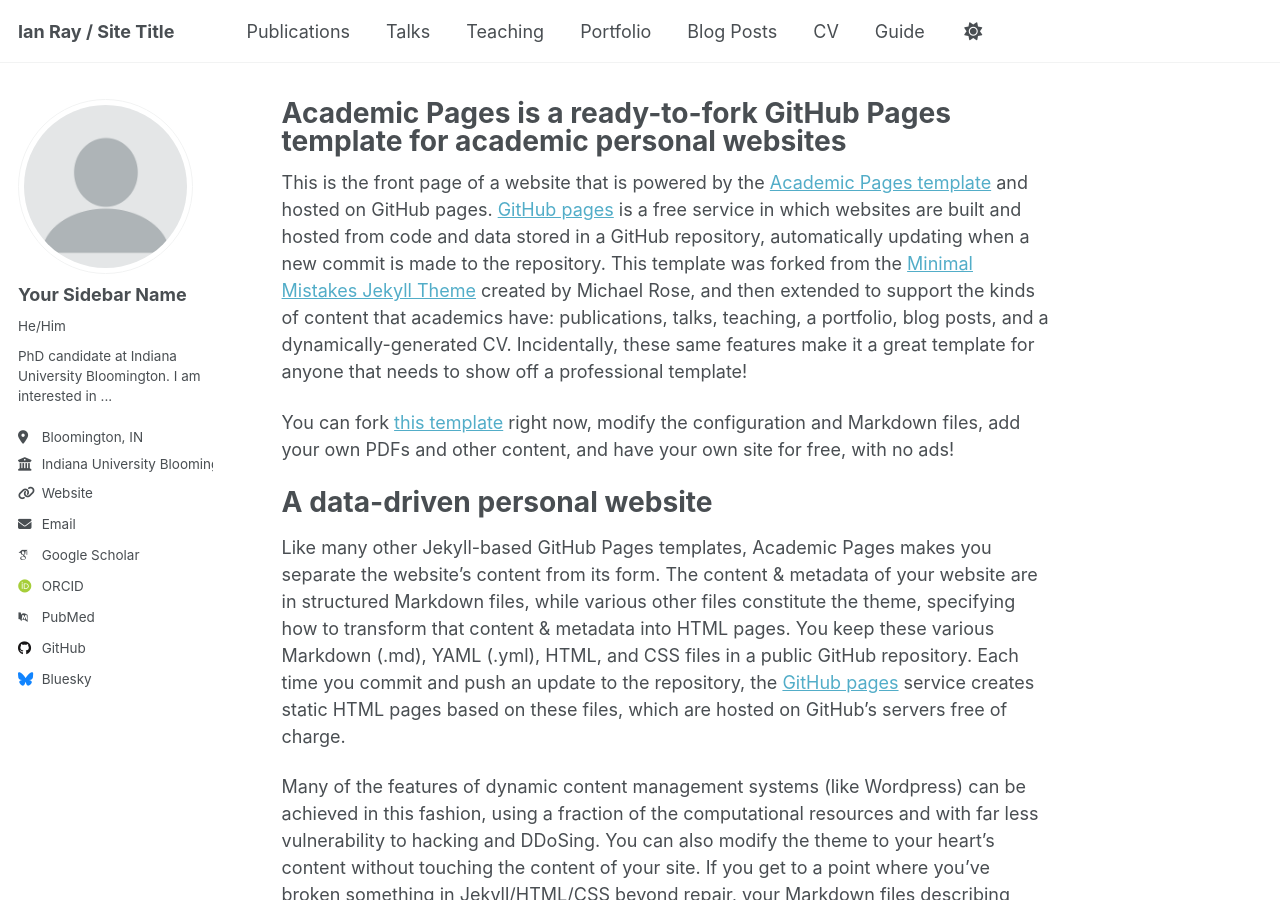
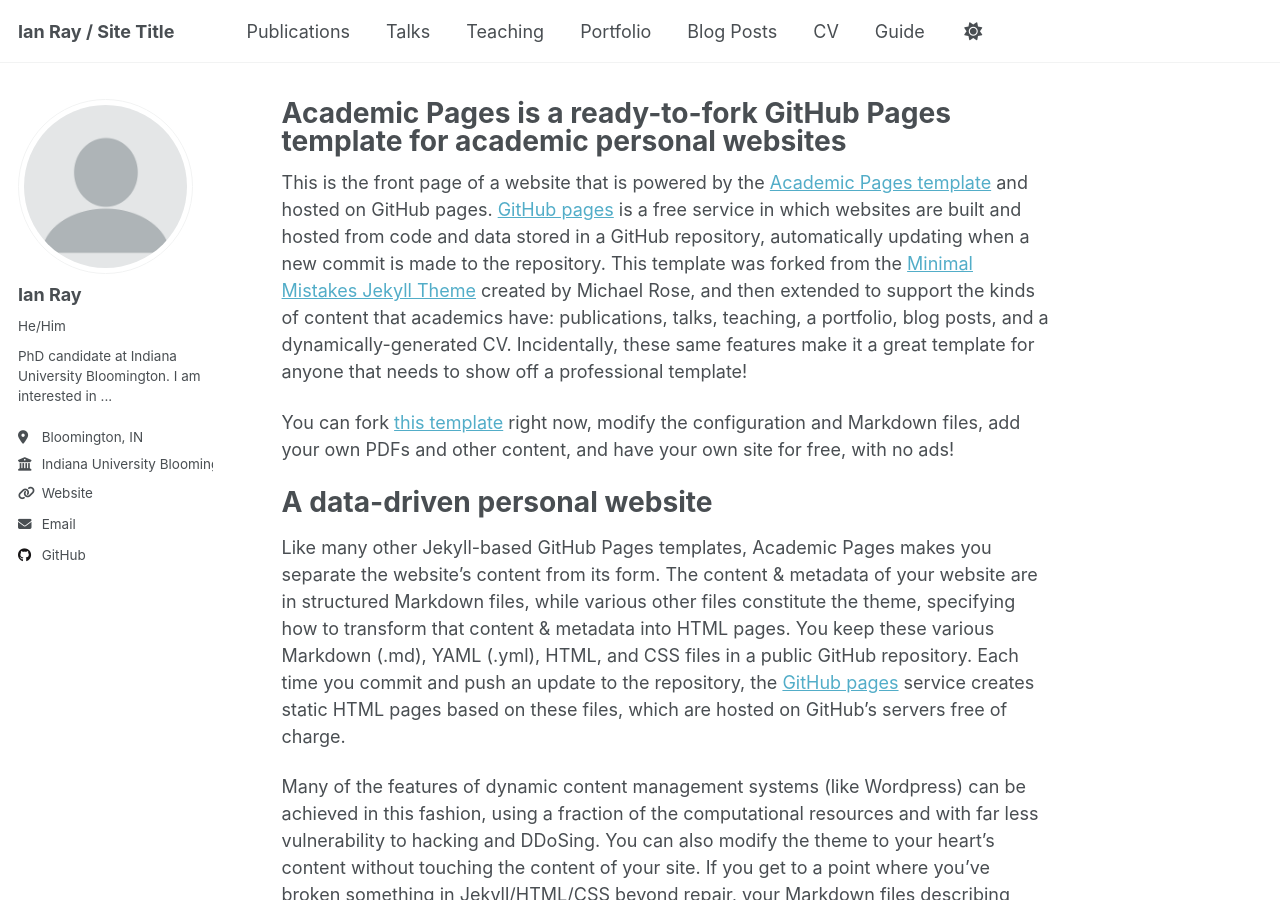
Before and after one commit to IanRay11/IanRay11.github.io, a Jekyll site: the page built from _pages/about.md, in a window 1280 px wide and 900 px high. Built offline with Jekyll 4.4.1, drawn with Linux system fonts in a browser that asks for light colours; some web fonts are replaced; a script that is not in the unit is left out; part of the change alters nothing that is shown.

Commit message:
Update _config.yml

```diff
--- a/_config.yml
+++ b/_config.yml
@@ -22,7 +22,7 @@ repository               : "IanRay11.github.io"
 author:
   # Biographic information
   avatar           : "profile.png"
-  name             : "Your Sidebar Name"
+  name             : "Ian Ray"
   pronouns         : "He/Him"
   bio              : "PhD candidate at Indiana University Bloomington. I am interested in ..."
   location         : "Bloomington, IN"
@@ -33,12 +33,12 @@ author:
   # Academic websites
   academia         : # URL
   arxiv            : # URL - Update with the correct link to your profile
-  googlescholar    : "https://scholar.google.com/citations?user=PS_CX0AAAAAJ"
+  googlescholar    : # URL
   inspire-hep      : # URL
   impactstory      : # URL
-  orcid            : "http://orcid.org/yourorcidurl"
+  orcid            : # URL
   semantic         : # URL
-  pubmed           : "https://www.ncbi.nlm.nih.gov/pubmed/?term=john+snow"
+  pubmed           : # URL
   researchgate     : # URL
   scopus           : # URL
 
@@ -46,13 +46,13 @@ author:
   bitbucket        : # Username - Update with your username on the site
   codepen          : # Username
   dribbble         : # Username
-  github           : "academicpages"
+  github           : "IanRay11"
   kaggle           : # Username
   stackoverflow    : # User number or user number and name (i.e., use "1" or "1/jeff-atwood")
 
   # Social media
   artstation       : # Username
-  bluesky          : "bsky.app" # Replace this with you Bluesky username
+  bluesky          : # Replace this with you Bluesky username
   facebook         : # Username
   flickr           : # Username
   foursquare       : # Username
```
